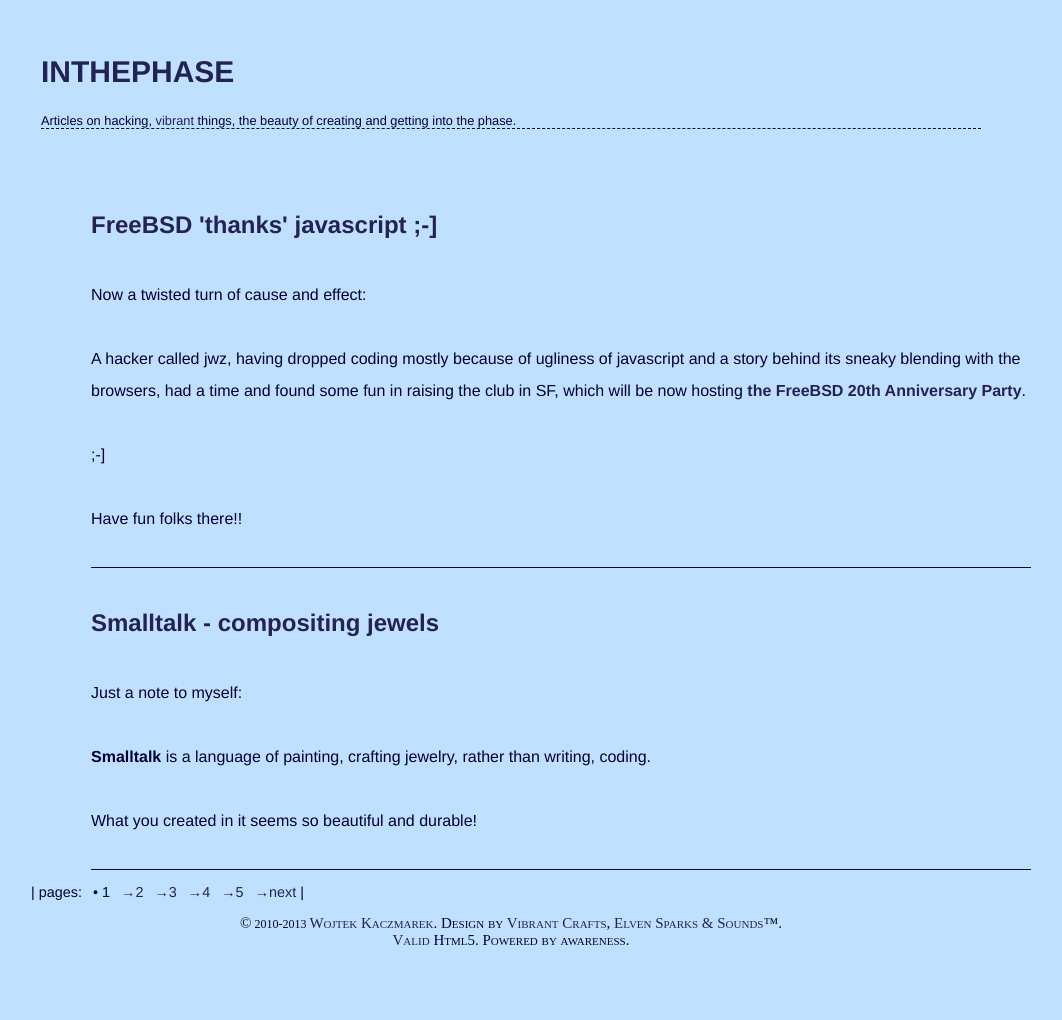
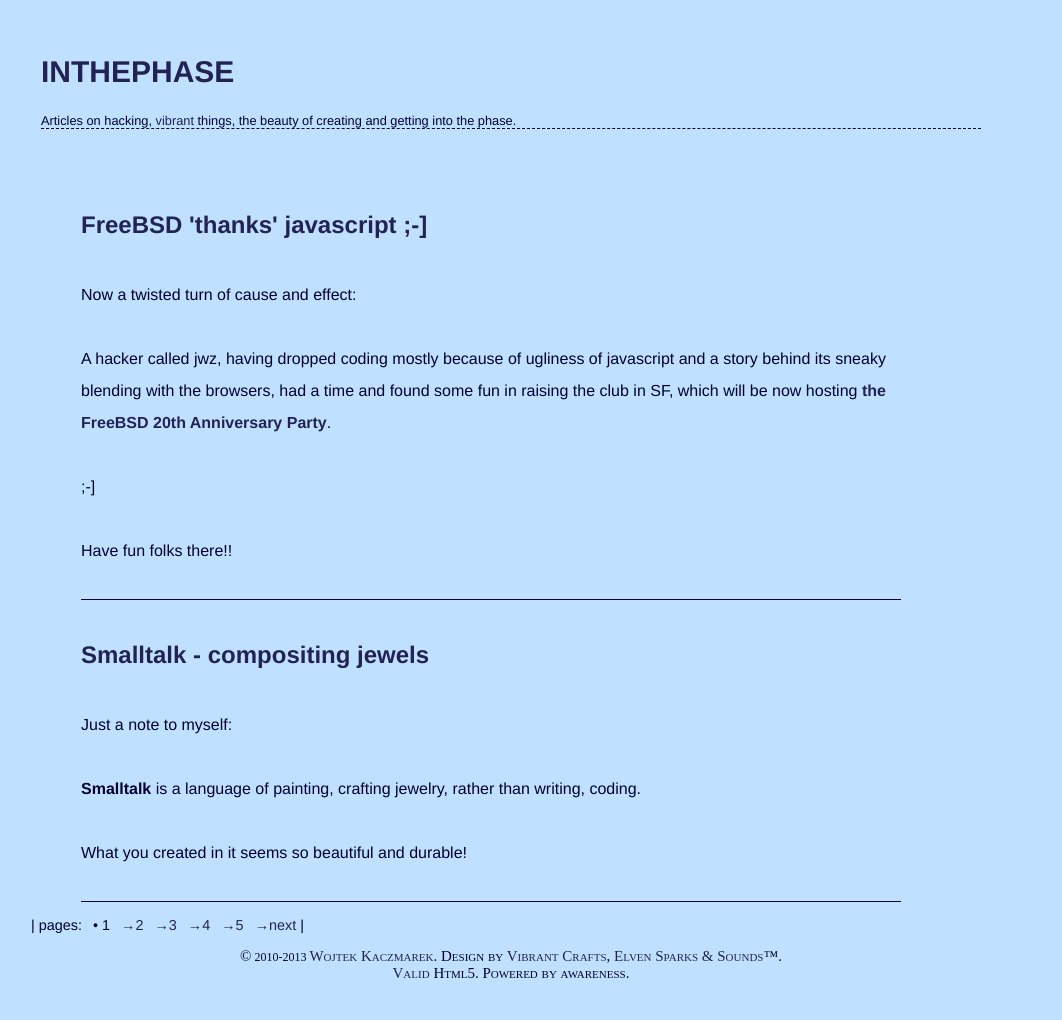
Before and after one commit to herenowcoder/herenowcoder.github.com, a Jekyll site: the page built from index.html, in a window 1280 px wide. Shown: the whole page, without its empty margins (129-1191 px from the left). Built offline with Jekyll 4.4.1, drawn with Linux system fonts in a browser that asks for light colours; the list of posts is cut into pages by our own code; before the commit the page ends 987 px from its top, so only the background shows below that.

Commit message:
layout / grid fixes

```diff
--- a/_includes/header.html
+++ b/_includes/header.html
@@ -5,3 +5,4 @@
             the beauty of creating and getting into the phase.
 		</div>
 	</div>
+	<div class='clear'></div>
--- a/_layouts/default.html
+++ b/_layouts/default.html
@@ -4,10 +4,9 @@
   <body>
     <div class='container_16'>
       {% include header.html %}
-      <div class='grid_16 index'>
+      <div class='index'>
         {{content}}
       </div>
-      <div class='clear'></div>
       {% include paging.html %}
       <br/>
       {% include copy.html %}
--- a/index.html
+++ b/index.html
@@ -4,11 +4,12 @@
 ---
 <ul>
   {% for post in paginator.posts %}
-  <li class='grid_16' id="{{ post.url | remove: '/'}}">
+  <li class='grid_14 indexed-post' id="{{ post.url | remove: '/'}}">
     <h2><a href="{{ post.url }}">{{ post.title }}</a></h2>
     <article class='excerpt'>
       {{ post.excerpt }}
     </article>
   </li>
+  <div class='clear'></div>
   {% endfor %}
 </ul>
--- a/s/my.css
+++ b/s/my.css
@@ -113,7 +113,7 @@
     margin-bottom: 2em;
 }
 
-.index ul li {
+.indexed-post {
     border-bottom: solid 1px;
 }
 
```
